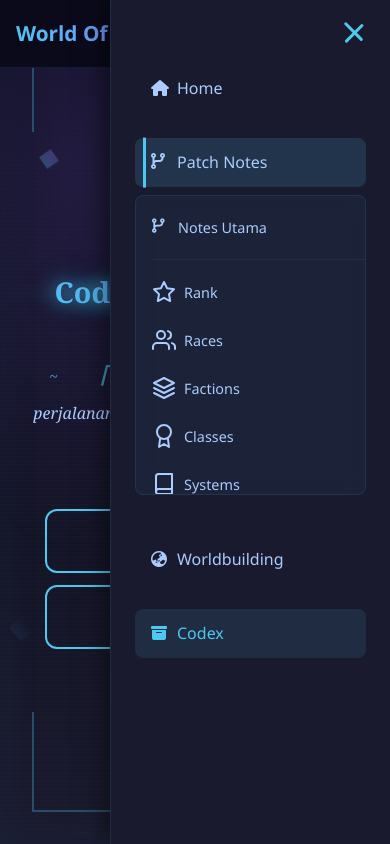
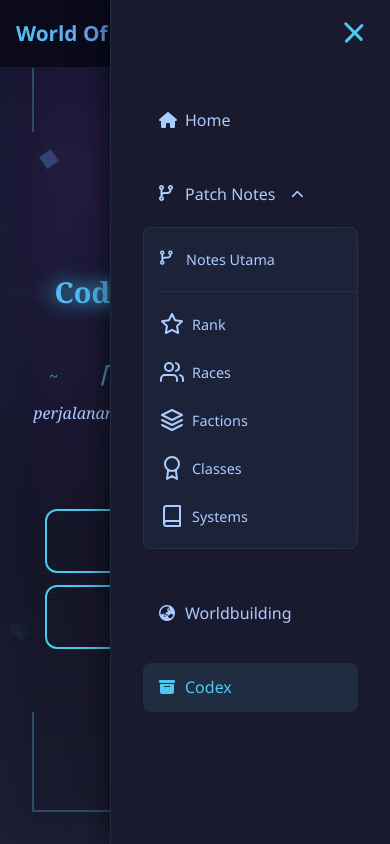
Before and after one commit to WendaRPL/codex-aetherlyn, a plain HTML site: page index.html in a window 390 px wide. Both pictures are taken after a click on the element 353 px from the left and 33 px from the top of the page. Shown: the top 844 px of the page. Drawn offline with nearby package versions, Linux system fonts and the light colour scheme.

Commit message:
change mobile dropdown style

```diff
--- a/css/codex.css
+++ b/css/codex.css
@@ -1040,14 +1040,14 @@ footer {
     width: 280px;
     background: var(--bg-secondary);
     flex-direction: column;
-    padding: 5rem 1.5rem 2rem;
+    padding: 6rem 2rem 2rem; /* Sama dengan landing.css */
     transition: right 0.3s ease;
     z-index: 1000 !important;
     box-shadow: -5px 0 25px rgba(0, 0, 0, 0.5);
     border-left: 1px solid rgba(76, 201, 240, 0.1);
     overflow-y: auto;
-    overflow-x: hidden;
-
+
+    /* Custom scrollbar untuk Webkit browsers (Chrome, Safari) */
     scrollbar-width: thin;
     scrollbar-color: var(--accent-primary) rgba(76, 201, 240, 0.1);
   }
@@ -1086,60 +1086,33 @@ footer {
     border-radius: 8px;
   }
 
-  /* MOBILE DROPDOWN STYLES - AUTO OPEN */
-  .nav-links.active .mobile-dropdown .dropdown-menu {
-    display: block !important;
-    max-height: 300px;
-    overflow-y: auto;
-    animation: slideDown 0.4s ease forwards;
-
-    scrollbar-width: thin;
-    scrollbar-color: var(--accent-primary) rgba(76, 201, 240, 0.1);
-  }
-
-  .nav-links.active .mobile-dropdown .dropdown-menu::-webkit-scrollbar {
-    width: 4px;
-  }
-
-  .nav-links.active .mobile-dropdown .dropdown-menu::-webkit-scrollbar-track {
-    background: rgba(76, 201, 240, 0.1);
-  }
-
-  .nav-links.active .mobile-dropdown .dropdown-menu::-webkit-scrollbar-thumb {
-    background: var(--accent-primary);
-    border-radius: 2px;
-  }
-
-  @keyframes slideDown {
-    from {
+  /* Mobile dropdown - SIMPLE VERSION seperti landing.css */
+  .dropdown-menu {
+    position: static;
+    width: 100%;
+    background: rgba(10, 10, 26, 0.3);
+    box-shadow: none;
+    border: 1px solid rgba(76, 201, 240, 0.1);
+    padding: 0;
+    margin: 0.5rem 0 0 0;
     opacity: 0;
     max-height: 0;
-      transform: translateY(-10px);
-    }
-    to {
+    overflow: hidden;
+    transition: opacity 0.3s ease, max-height 0.3s ease;
+  }
+
+  .mobile-dropdown.active .dropdown-menu {
     opacity: 1;
-      max-height: 300px;
-      transform: translateY(0);
-    }
-  }
-
-  .nav-links.active .mobile-dropdown .dropdown-toggle {
-    background: rgba(76, 201, 240, 0.15);
-    position: relative;
-  }
-
-  .nav-links.active .mobile-dropdown .dropdown-toggle::after {
-    content: '';
-    position: absolute;
-    left: 0;
-    top: 0;
-    height: 100%;
-    width: 3px;
-    background: var(--accent-primary);
-  }
-
-  .nav-links.active .mobile-dropdown .fa-chevron-down {
-    transform: rotate(180deg);
+    max-height: 400px;
+  }
+
+  .dropdown-menu a {
+    padding: 0.75rem 1rem 0.75rem 2.5rem;
+    border-left: none;
+  }
+
+  .dropdown-menu a:hover {
+    padding-left: 3rem;
   }
 
   /* Timeline mobile fix */
@@ -1711,6 +1684,7 @@ html {
     border-top: none;
 }
 
+/* ===== DROPDOWN MOBILE STYLES (Same as landing.css) ===== */
 /* Mobile responsiveness for dropdown */
 @media (max-width: 768px) {
   .dropdown {
@@ -1757,18 +1731,6 @@ html {
   .dropdown-menu::after {
       display: none;
   }
-
-    /* Sticky header untuk dropdown yang panjang */
-    .nav-links {
-        padding-top: 4rem;
-    }
-
-    /* Logo tetap di atas saat scroll */
-    .logo {
-        position: sticky;
-        top: 0;
-        z-index: 10;
-    }
 }
 
 /* For touch devices, add active state */
```
Lines whose indentation alone changed are shown as unchanged.
